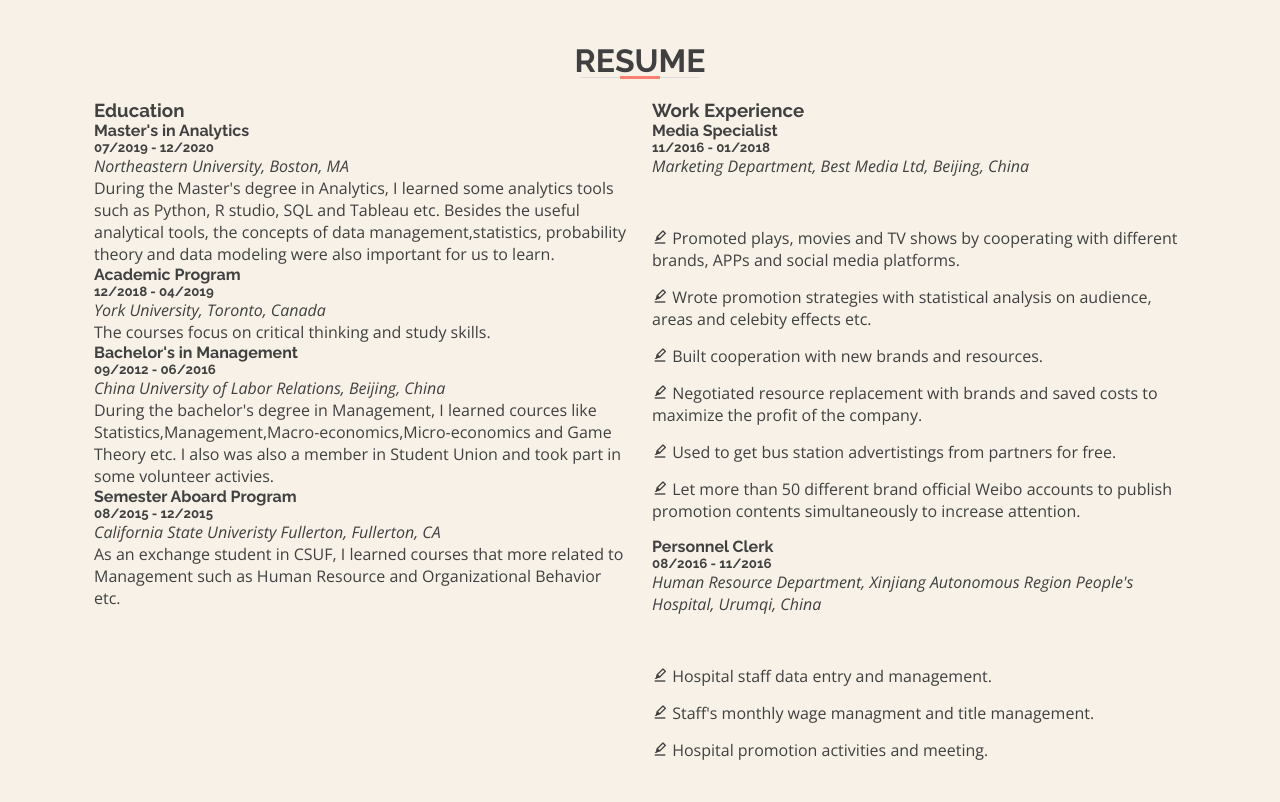
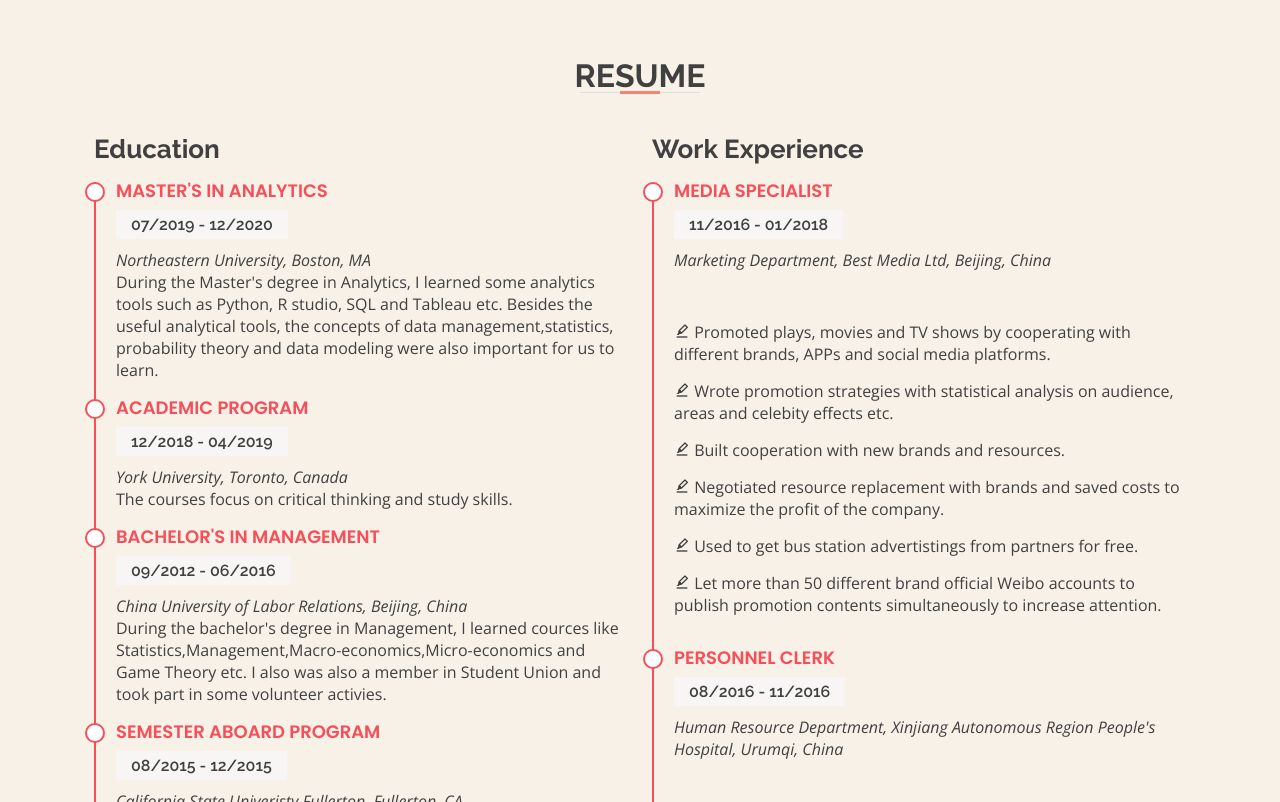
Before and after one commit to jessie-create/Resume_Website, a plain HTML site: page index.html in a window 1280 px wide. Shown: the part 1998-2800 px from the top of the page. Drawn offline with nearby package versions, Linux system fonts and the light colour scheme.

Commit message:
Add files via upload

```diff
--- a/style.css
+++ b/style.css
@@ -7,7 +7,7 @@ body {
   background:rgb(219, 189, 138, 0.2)
 }
 
-h1, h2, h3, h4, h5, h6 {
+h1, h2, h3, h4, h5, h6{
     font-family: "Raleway", sans-serif;
   }
 
@@ -25,13 +25,35 @@ h1, h2, h3, h4, h5, h6 {
     text-align: center;
 }
 
-
 #topsection .contact-info i{
     color:#d5b276;
     padding-right: 5px;
     font-size:16px;
 }
 
+#topsection .languages ul{
+  display: flex;
+  flex-wrap: wrap;
+  list-style: none;
+  padding: 0;
+  margin: 0;
+  text-decoration: none;
+}
+
+#topsection .languages ul a {
+  color: #404040;
+}
+
+
+#topsection .languages ul li + li::before {
+  display: inline-block;
+  padding-right: 10px;
+  color: rgba(255, 255, 255, 0.5);
+}
+
+.link{
+  text-decoration: none;
+}
 /*--------------------------------------------------------------
 # Header
 --------------------------------------------------------------*/
@@ -301,3 +323,60 @@ section{
 .skills ul li{
   padding-bottom: 15px;
 }
+
+/*--------------------------------------------------------------
+# resume section
+--------------------------------------------------------------*/
+.resume .resume-title{
+  font-size: 26px;
+  font-weight: 700;
+  margin-top: 20px;
+  margin-bottom: 20px;
+  color:#404040
+}
+
+.resume .resume-item {
+  padding: 0 0 20px 20px;
+  margin-top: -2px;
+  border-left: 2px solid #f64f59;
+  position: relative;
+}
+
+.resume .resume-item h4{
+  line-height: 18px;
+  font-size: 18px;
+  font-weight: 600;
+  text-transform: uppercase;
+  font-family: "Poppins", sans-serif;
+  color:#f64f59;
+  margin-bottom: 10px;
+}
+
+.resume .resume-item h5{
+  font-size: 16px;
+  background: rgb(247, 248, 249, 0.7);
+  padding: 5px 15px;
+  display: inline-block;
+  font-weight: 600;
+  margin-bottom: 10px;
+}
+
+.resume .resume-item:last child{
+  padding-bottom: 0;
+}
+
+.resume .resume-item::before {
+  content: "";
+  position: absolute;
+  width: 16px;
+  height: 16px;
+  border-radius: 50px;
+  left: -11px;
+  top: 0;
+  background: #fff;
+  border: 2px solid #f64f59;
+}
+
+.row {
+  margin: 15px;
+}
```
